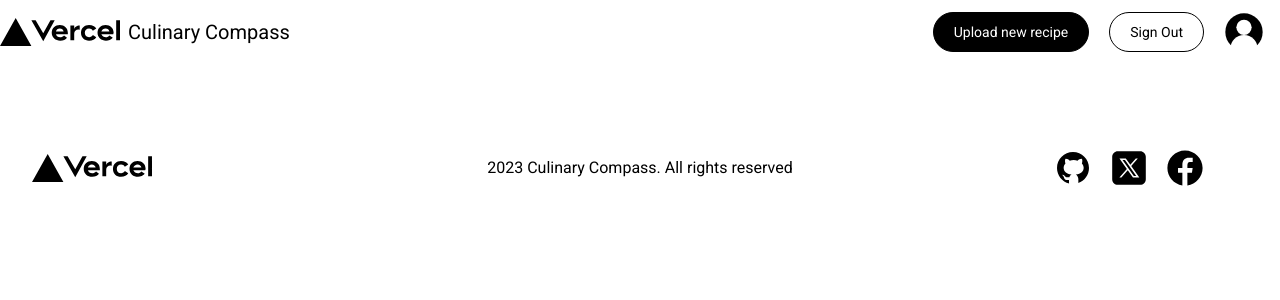
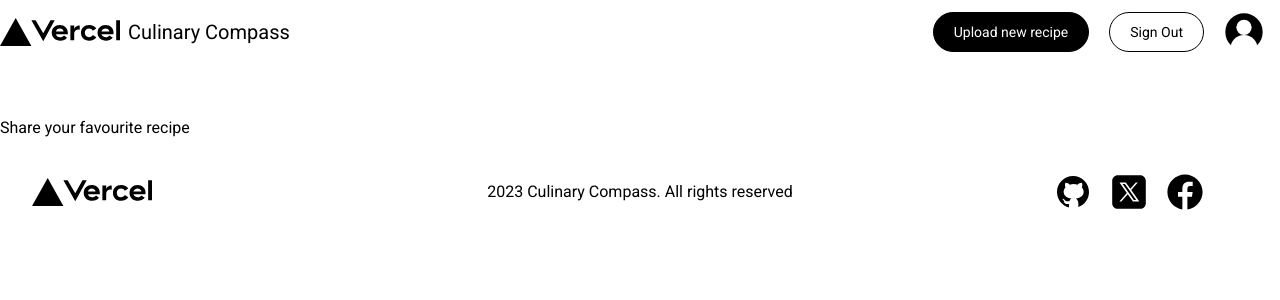
Before and after one commit to EasySouls/culinary_compass_web, a Next.js app: page /recipes/new in a window 1280 px wide. Shown: the top 300 px of the page. Built offline with nearby package versions, Linux system fonts and the light colour scheme.

Commit message:
caching getRecipes function

```diff
--- a/src/app/page.tsx
+++ b/src/app/page.tsx
@@ -1,10 +1,9 @@
 import Hero from "@/components/Hero";
 import Searchbar from "@/components/Searchbar";
 import RecipeCard from "@/components/RecipeCard";
-import { fetchRecipes } from "@/utils";
 import { FilterProps } from "@/types";
 import CustomFilter from "@/components/CustomFilter";
-import { DATABASE_NAME, categories, kitchenTypes, tags } from "@/constants";
+import { categories } from "@/constants";
 import { getRecipes } from "@/data/mongodb";
 import ShowMore from "@/components/ShowMore";
 
--- a/src/app/recipes/new/page.tsx
+++ b/src/app/recipes/new/page.tsx
@@ -1,5 +1,12 @@
 const NewRecipePage = async () => {
-  return <div className=''></div>;
+  return (
+    <>
+      <div className=''>
+        <h1>Share your favourite recipe</h1>
+      </div>
+      <div className=''></div>
+    </>
+  );
 };
 
 export default NewRecipePage;
```
Also changed, not shown: src/data/mongodb.ts (+7 -3 lines).
